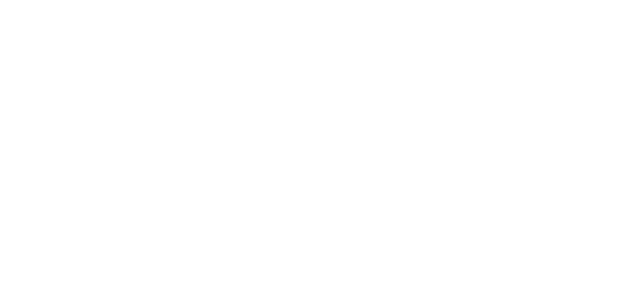
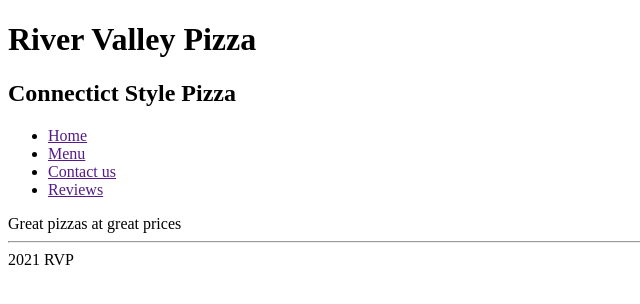
Before and after one commit to timothy-taylor/restaurant, a website built with webpack: page dist/index.html in a window 1280 px wide. Shown: the whole page, without its empty margins (0-640 px from the left). Built offline with nearby package versions, Linux system fonts and the light colour scheme.

Commit message:
basic page layout

```diff
--- /dev/null
+++ b/src/footer.js
@@ -0,0 +1,12 @@
+const footer = () => {
+    const element = document.createElement('FOOTER');
+    const hr = document.createElement('HR');
+    const text = document.createElement('DIV');
+    text.innerHTML = "2021 RVP";
+
+    element.appendChild(hr);
+    element.appendChild(text);
+    return element;
+}
+
+export default footer;
--- /dev/null
+++ b/src/header.js
@@ -0,0 +1,13 @@
+const header = () => {
+    const element = document.createElement('HEADER');
+    const title = document.createElement('H1');
+    title.innerHTML = "River Valley Pizza";
+    const subtitle = document.createElement('H2');
+    subtitle.innerHTML = "Connectict Style Pizza";
+
+    element.appendChild(title);
+    element.appendChild(subtitle);
+    return element;
+}
+
+export default header;
--- /dev/null
+++ b/src/home.js
@@ -0,0 +1,13 @@
+import header from './header';
+import nav from './nav';
+import main from './main';
+import footer from './footer';
+
+const home = () => {
+    document.body.appendChild(header());
+    document.body.appendChild(nav());
+    document.body.appendChild(main());
+    document.body.appendChild(footer());
+}
+
+export default home;
--- a/src/index.js
+++ b/src/index.js
@@ -1,7 +1,3 @@
-function component() {
-  const element = document.createElement('div');
+import load_home from './home';
 
-  return element;
-}
-
-document.body.appendChild(component());
+load_home();
--- /dev/null
+++ b/src/main.js
@@ -0,0 +1,8 @@
+const main = () => {
+    const element = document.createElement('MAIN');
+    element.innerHTML = "Great pizzas at great prices";
+
+    return element;
+}
+
+export default main;
--- /dev/null
+++ b/src/nav.js
@@ -0,0 +1,18 @@
+const nav = () => {
+    const element = document.createElement('NAV');
+    const ul = document.createElement('UL');
+    const links = ['Home', 'Menu', 'Contact us', 'Reviews'];
+    links.forEach( link => {
+        const li = document.createElement('LI');
+        const a = document.createElement('A');
+        a.innerHTML = link;
+        a.href = "";
+        li.appendChild(a);
+        ul.appendChild(li);
+    });
+
+    element.appendChild(ul);
+    return element;
+}
+
+export default nav;
```
Also changed, not shown: dist/index.html, dist/main.js, 1 other file.
